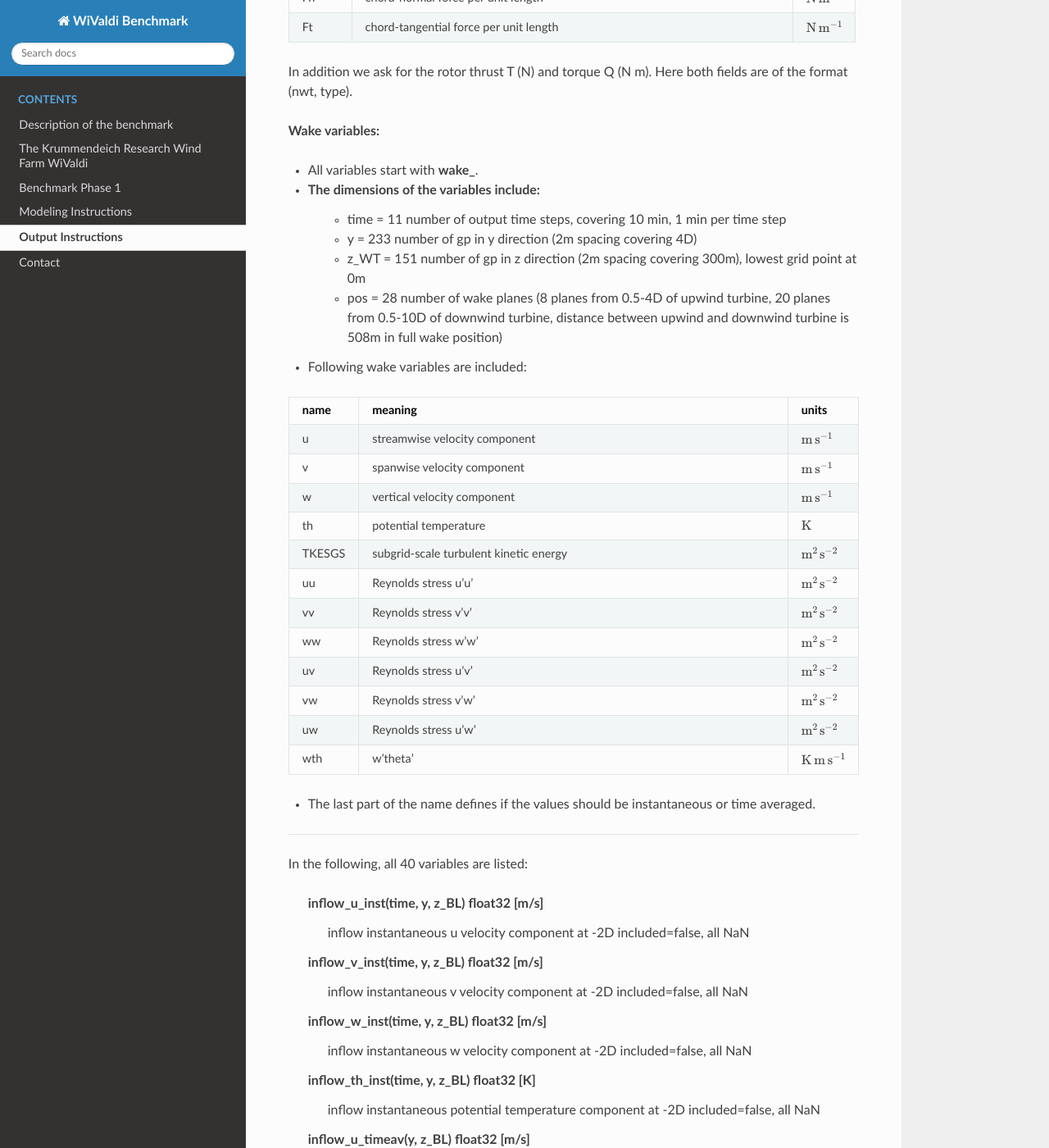
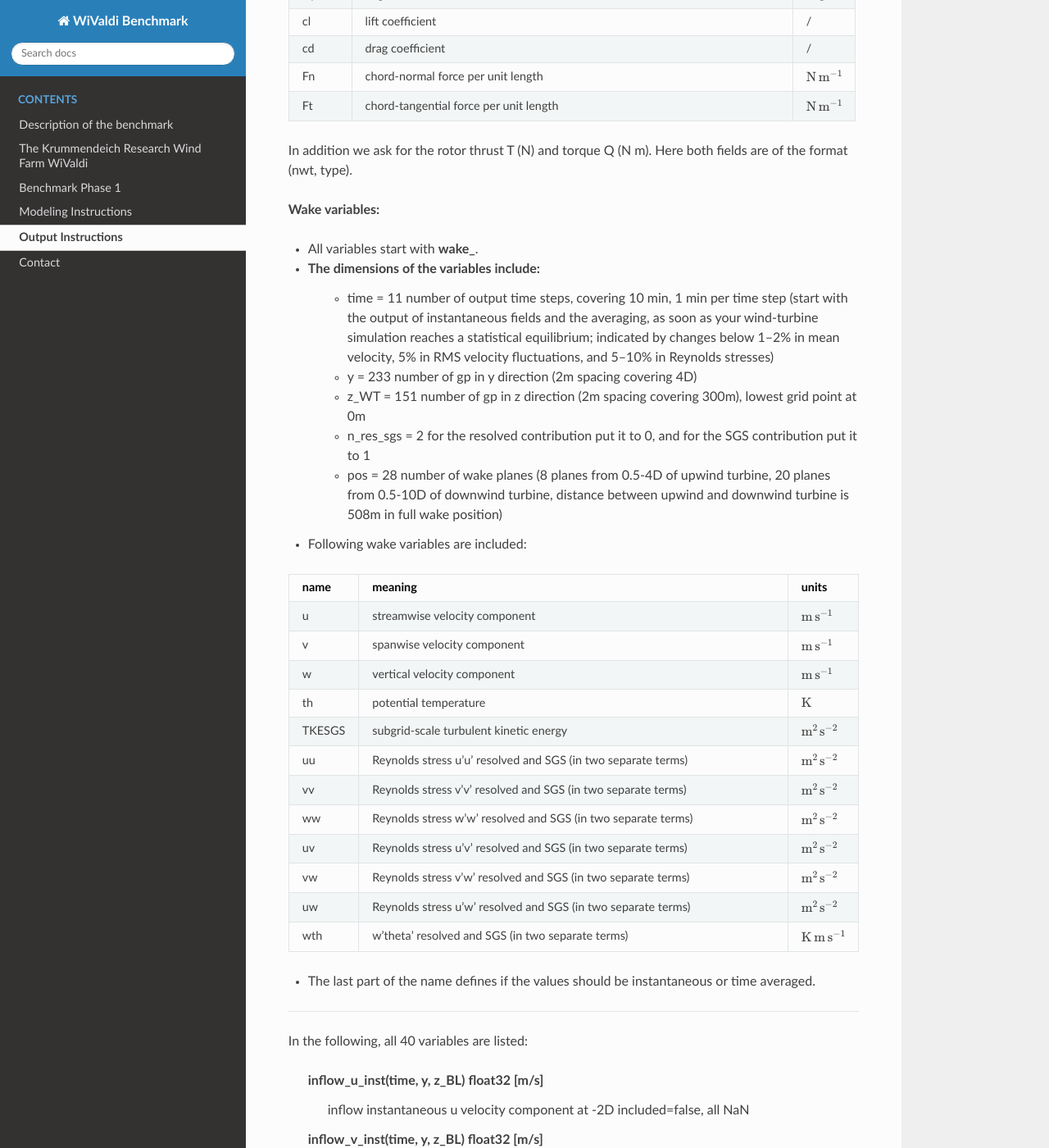
Before and after one commit to IEA-Wind-Task57-JAM/wivaldi_benchmark, a Sphinx documentation site: the page built from docs/output_instructions.rst, in a window 1280 px wide and 1400 px high, scrolled down 2012 px. Shown: the whole window at 82% size. Built offline with Sphinx 7.4.7 and the Read the Docs theme 3.1.0, drawn with Linux system fonts in a browser that asks for light colours; pages that are not in the unit, such as notebooks, are missing from menus; some of the changed text lies outside the part shown.

Commit message:
updates yaw misalignment and output instructions

```diff
--- a/docs/output_instructions.rst
+++ b/docs/output_instructions.rst
@@ -13,14 +13,14 @@ The output_file_IEA.nc includes 40 variables for the inflow, at the rotor and in
 
 
 
-
 **Inflow variables:**
 
 - All variables start with **inflow_**.
 - The dimensions of the variables include:
-    - time = 11  number of output time steps, covering 10 min, 1 min per time step
+    - time = 11  number of output time steps, covering 10 min, 1 min per time step (for the inflow fields of the boundary layer added to this file, the 11 time steps should match with the corresponding 11 time steps of the turbine wake field)
     - y = 233  number of gp in y direction (2m spacing covering 4D)
     - z_BL = 1001  number of gp in z direction (2m spacing covering 2000m), lowest grid point at 0m
+    - n_res_sgs = 2 for the resolved contribution put it to 0, and for the SGS contribution put it to 1
 - The second part of the name is the variable itself.
 - Following inflow variables are included:
 
@@ -49,25 +49,25 @@ The output_file_IEA.nc includes 40 variables for the inflow, at the rotor and in
      - subgrid-scale turbulent kinetic energy
      - :math:`\mathrm{m^2\,s^{-2}}`
    * - uu
-     - Reynolds stress u'u'
+     - Reynolds stress u'u' resolved and SGS (in two separate terms)
      - :math:`\mathrm{m^2\,s^{-2}}`
    * - vv
-     - Reynolds stress v'v'
+     - Reynolds stress v'v' resolved and SGS (in two separate terms)
      - :math:`\mathrm{m^2\,s^{-2}}`
    * - ww
-     - Reynolds stress w'w'
+     - Reynolds stress w'w' resolved and SGS (in two separate terms)
      - :math:`\mathrm{m^2\,s^{-2}}`
    * - uv
-     - Reynolds stress u'v'
+     - Reynolds stress u'v' resolved and SGS (in two separate terms)
      - :math:`\mathrm{m^2\,s^{-2}}`
    * - vw
-     - Reynolds stress v'w'
+     - Reynolds stress v'w' resolved and SGS (in two separate terms)
      - :math:`\mathrm{m^2\,s^{-2}}`
    * - uw
-     - Reynolds stress u'w'
+     - Reynolds stress u'w' resolved and SGS (in two separate terms)
      - :math:`\mathrm{m^2\,s^{-2}}`
    * - wth
-     - w'theta'
+     - w'theta' resolved and SGS (in two separate terms)
      - :math:`\mathrm{K\,m\,s^{-1}}`
    * - momentum
      - | inflow momentum flux at the surface
@@ -123,9 +123,10 @@ In addition we ask for the rotor thrust T (N) and torque Q (N m). Here both fiel
 
 - All variables start with **wake_**.
 - The dimensions of the variables include:
-    - time = 11  number of output time steps, covering 10 min, 1 min per time step
+    - time = 11  number of output time steps, covering 10 min, 1 min per time step (start with the output of instantaneous fields and the averaging, as soon as your wind-turbine simulation reaches a statistical equilibrium; indicated by changes below 1–2% in mean velocity, 5% in RMS velocity fluctuations, and 5–10% in Reynolds stresses)
     - y = 233  number of gp in y direction (2m spacing covering 4D)
     - z_WT = 151  number of gp in z direction (2m spacing covering 300m), lowest grid point at 0m
+    - n_res_sgs = 2 for the resolved contribution put it to 0, and for the SGS contribution put it to 1
     - pos = 28  number of wake planes (8 planes from 0.5-4D of upwind turbine, 20 planes from 0.5-10D of downwind turbine, distance between upwind and downwind turbine is 508m in full wake position)
 
 - Following wake variables are included:
@@ -154,25 +155,25 @@ In addition we ask for the rotor thrust T (N) and torque Q (N m). Here both fiel
      - subgrid-scale turbulent kinetic energy
      - :math:`\mathrm{m^2\,s^{-2}}`
    * - uu
-     - Reynolds stress u'u'
+     - Reynolds stress u'u' resolved and SGS (in two separate terms)
      - :math:`\mathrm{m^2\,s^{-2}}`
    * - vv
-     - Reynolds stress v'v'
+     - Reynolds stress v'v' resolved and SGS (in two separate terms)
      - :math:`\mathrm{m^2\,s^{-2}}`
    * - ww
-     - Reynolds stress w'w'
+     - Reynolds stress w'w' resolved and SGS (in two separate terms)
      - :math:`\mathrm{m^2\,s^{-2}}`
    * - uv
-     - Reynolds stress u'v'
+     - Reynolds stress u'v' resolved and SGS (in two separate terms)
      - :math:`\mathrm{m^2\,s^{-2}}`
    * - vw
-     - Reynolds stress v'w'
+     - Reynolds stress v'w' resolved and SGS (in two separate terms)
      - :math:`\mathrm{m^2\,s^{-2}}`
    * - uw
-     - Reynolds stress u'w'
+     - Reynolds stress u'w' resolved and SGS (in two separate terms)
      - :math:`\mathrm{m^2\,s^{-2}}`
    * - wth
-     - w'theta'
+     - w'theta' resolved and SGS (in two separate terms)
      - :math:`\mathrm{K\,m\,s^{-1}}`
 
 - The last part of the name defines if the values should be instantaneous or time averaged.
@@ -211,25 +212,25 @@ In the following, all 40 variables are listed:
   inflow_TKESGS_timeav(y, z_BL) float32 [m2/s2]
       inflow SGS TKE time averaged component at -2D
       included=false, all NaN
-  inflow_uu_timeav(y, z_BL) float32 [m2/s2]
+  inflow_uu_timeav(n_res_sgs, y, z_BL) float32 [m2/s2]
       inflow u'u' time averaged component at -2D
       included=false, all NaN
-  inflow_vv_timeav(y, z_BL) float32 [m2/s2]
+  inflow_vv_timeav(n_res_sgs, y, z_BL) float32 [m2/s2]
       inflow v'v' time averaged component at -2D
       included=false, all NaN
-  inflow_ww_timeav(y, z_BL) float32 [m2/s2]
+  inflow_ww_timeav(n_res_sgs, y, z_BL) float32 [m2/s2]
       inflow w'w' time averaged component at -2D
       included=false, all NaN
-  inflow_uv_timeav(y, z_BL) float32 [m2/s2]
+  inflow_uv_timeav(n_res_sgs, y, z_BL) float32 [m2/s2]
       inflow u'v' time averaged component at -2D
       included=false, all NaN
-  inflow_vw_timeav(y, z_BL) float32 [m2/s2]
+  inflow_vw_timeav(n_res_sgs, y, z_BL) float32 [m2/s2]
       inflow v'w' time averaged component at -2D
       included=false, all NaN
-  inflow_uw_timeav(y, z_BL) float32 [m2/s2]
+  inflow_uw_timeav(n_res_sgs, y, z_BL) float32 [m2/s2]
       inflow u'w' time averaged component at -2D
       included=false, all NaN
-  inflow_wth_timeav(y, z_BL) float32 [K m/s]
+  inflow_wth_timeav(n_res_sgs, y, z_BL) float32 [K m/s]
       inflow w'theta' time averaged component at -2D
       included=false, all NaN
   inflow_momentum_0(time) float32 [m2/s2]
@@ -283,25 +284,25 @@ In the following, all 40 variables are listed:
   wake_th_timeav(y, z_WT, pos) float32 [K]
       wake potential temperature time averaged component at wake planes 0.5 to 4D behind upwind turbine and 0.5 to 10D behind downwind turbine in 0.5D steps
       included=false, all NaN
-  wake_uu_timeav(y, z_WT, pos) float32 [m2/s2]
+  wake_uu_timeav(n_res_sgs, y, z_WT, pos) float32 [m2/s2]
       wake u'u' time averaged component at wake planes 0.5 to 4D behind upwind turbine and 0.5 to 10D behind downwind turbine in 0.5D steps
       included=false, all NaN
-  wake_vv_timeav(y, z_WT, pos) float32 [m2/s2]
+  wake_vv_timeav(n_res_sgs, y, z_WT, pos) float32 [m2/s2]
       wake v'v' time averaged component at wake planes 0.5 to 4D behind upwind turbine and 0.5 to 10D behind downwind turbine in 0.5D steps
       included=false, all NaN
-  wake_ww_timeav(y, z_WT, pos) float32 [m2/s2]
+  wake_ww_timeav(n_res_sgs, y, z_WT, pos) float32 [m2/s2]
       wake w'w' time averaged component at wake planes 0.5 to 4D behind upwind turbine and 0.5 to 10D behind downwind turbine in 0.5D steps
       included=false, all NaN
-  wake_uv_timeav(y, z_WT, pos) float32 [m2/s2]
+  wake_uv_timeav(n_res_sgs, y, z_WT, pos) float32 [m2/s2]
       wake u'v' time averaged component at wake planes 0.5 to 4D behind upwind turbine and 0.5 to 10D behind downwind turbine in 0.5D steps
       included=false, all NaN
-  wake_vw_timeav(y, z_WT, pos) float32 [m2/s2]
+  wake_vw_timeav(n_res_sgs, y, z_WT, pos) float32 [m2/s2]
       wake v'w' time averaged component at wake planes 0.5 to 4D behind upwind turbine and 0.5 to 10D behind downwind turbine in 0.5D steps
       included=false, all NaN
-  wake_uw_timeav(y, z_WT, pos) float32 [m2/s2]
+  wake_uw_timeav(n_res_sgs, y, z_WT, pos) float32 [m2/s2]
       wake u'w' time averaged component at wake planes 0.5 to 4D behind upwind turbine and 0.5 to 10D behind downwind turbine in 0.5D steps
       included=false, all NaN
-  wake_wth_timeav(y, z_WT, pos) float32 [K m/s]
+  wake_wth_timeav(n_res_sgs, y, z_WT, pos) float32 [K m/s]
       wake w'theta' time averaged component at wake planes 0.5 to 4D behind upwind turbine and 0.5 to 10D behind downwind turbine in 0.5D steps
       included=false, all NaN
 0 of 40 variables flagged included
```
Also changed, not shown: docs/phase_I.rst (+8 -0 lines).
